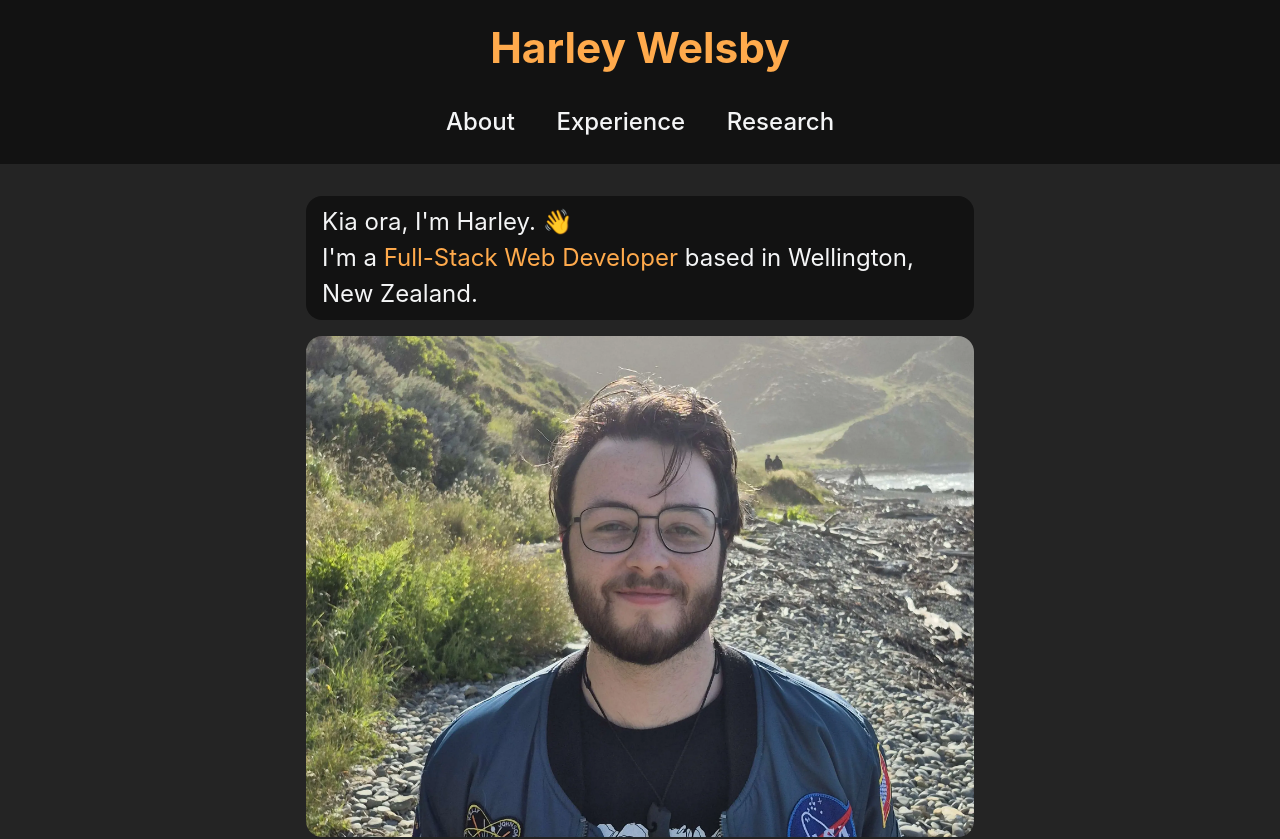
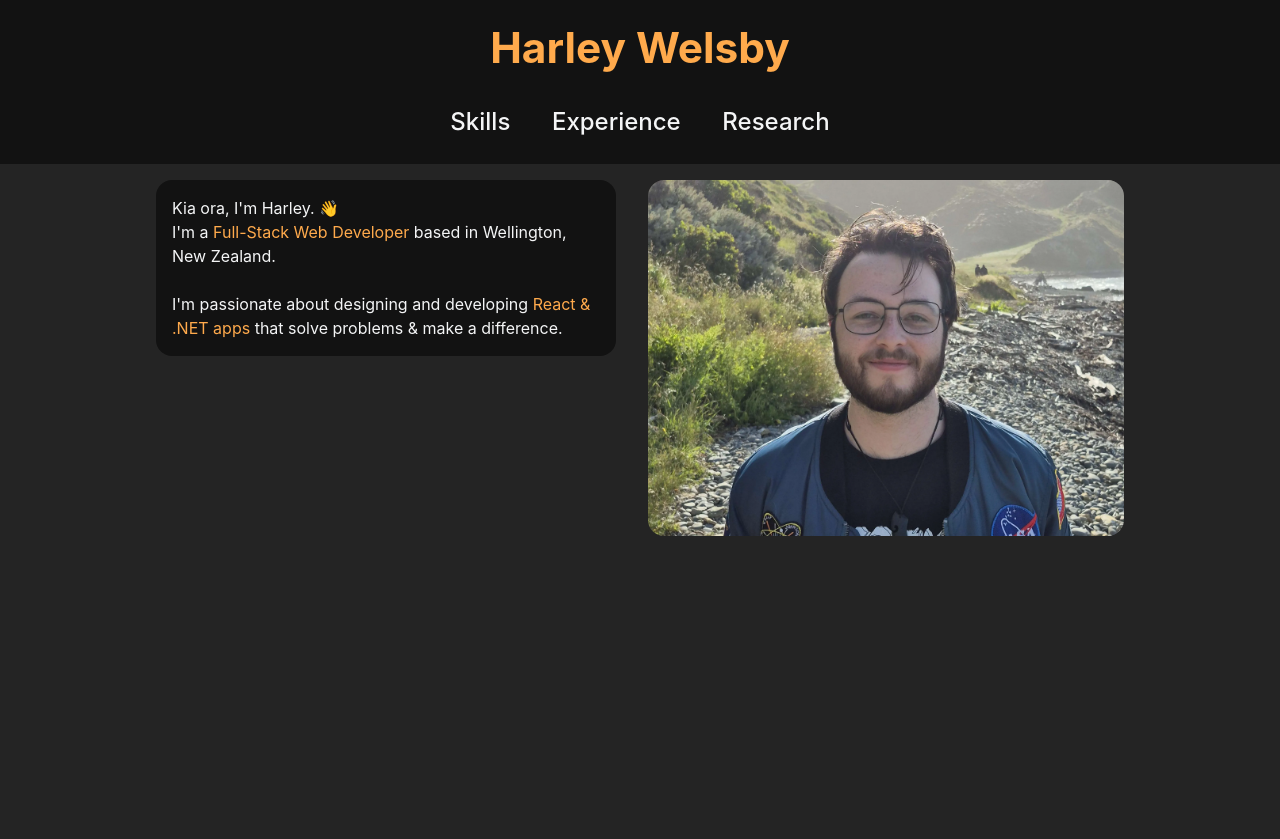
Before and after one commit to harleywelsby/Portfolio-Site, a React (Vite) app in the folder vNext/portfolio-site/: page / in a window 1280 px wide. Shown: the top 839 px of the page. After the commit the page ends 800 px from the top, so only its background shows below. Built offline with nearby package versions, Linux system fonts and the light colour scheme.

Commit message:
Rough desktop layout

```diff
--- a/vNext/portfolio-site/src/components/AboutMe.tsx
+++ b/vNext/portfolio-site/src/components/AboutMe.tsx
@@ -1,9 +1,14 @@
 import styled from 'styled-components';
 import { zIndex } from '../shared/styles/styleConstants';
+import { useMediaQuery } from 'react-responsive';
 
 function AboutMe() {
+  const isBigScreen = useMediaQuery({ query: '(min-width: 700px)' });
+
   return (
     <SectionWrapper>
+      {!isBigScreen && (
+        <>
           <WelcomeText>
             {`Kia ora, I'm Harley. 👋`}
             <br />
@@ -19,6 +24,27 @@ function AboutMe() {
             <OrangeHighlight>React & .NET apps</OrangeHighlight>
             {` that solve problems & make a difference.`}
           </WelcomeText>
+        </>
+      )}
+      {isBigScreen && (
+        <DesktopWrapper>
+          <WelcomeText>
+            {`Kia ora, I'm Harley. 👋`}
+            <br />
+            {`I'm a `}
+            <OrangeHighlight>Full-Stack Web Developer</OrangeHighlight>
+            {` based in Wellington, New Zealand.`}
+            <br />
+            <br />
+            {`I'm passionate about designing and developing `}
+            <OrangeHighlight>React & .NET apps</OrangeHighlight>
+            {` that solve problems & make a difference.`}
+          </WelcomeText>
+          <ImageWrapper>
+            <ProfilePicImage src="ProfilePic.webp" alt="Profile picture" />
+          </ImageWrapper>
+        </DesktopWrapper>
+      )}
     </SectionWrapper>
   );
 }
@@ -29,7 +55,7 @@ const SectionWrapper = styled.div`
   justify-content: center;
   align-items: center;
 
-  max-width: 700px;
+  max-width: 1000px;
   margin: 0 auto;
 `;
 
@@ -37,7 +63,7 @@ const WelcomeText = styled.p`
   justify-self: center;
 
   color: var(--soft-white);
-  font-size: clamp(1rem, 2vw + 0.7rem, 1.5rem);
+  font-size: 1rem;
   text-align: left;
   padding: 0.5rem 1rem;
   margin: 1rem;
@@ -46,6 +72,15 @@ const WelcomeText = styled.p`
 
   background-color: var(--deep-black);
   border-radius: 1rem;
+
+  height: fit-content;
+
+  width: 90%;
+
+  @media (min-width: 700px) {
+    margin: 0 0 0 1rem;
+    padding: 1rem;
+  }
 `;
 
 const OrangeHighlight = styled.span`
@@ -62,6 +97,16 @@ const ImageWrapper = styled.div`
 const ProfilePicImage = styled.img`
   width: 100%;
   border-radius: 1rem;
+
+  max-width: 1000px;
+`;
+
+const DesktopWrapper = styled.div`
+  display: flex;
+  flex-direction: row;
+
+  margin: 1rem 0;
+  gap: 1rem;
 `;
 
 export default AboutMe;
--- a/vNext/portfolio-site/src/components/Navbar.tsx
+++ b/vNext/portfolio-site/src/components/Navbar.tsx
@@ -9,7 +9,7 @@ function Navbar() {
       </TitleWrapper>
       <NavbarList className="navbar-list">
         <li>
-          <NavbarItem href={'/'}>About</NavbarItem>
+          <NavbarItem href={'/'}>Skills</NavbarItem>
         </li>
         <li>
           <NavbarItem href={'/'}>Experience</NavbarItem>
@@ -36,7 +36,6 @@ const NavbarWrapper = styled.nav`
 
   @media (min-width: 35em) {
     padding-top: 1rem;
-    margin-bottom: 1rem;
   }
 `;
 
```
Also changed, not shown: vNext/portfolio-site/src/components/Skills.tsx (added). Lines whose indentation alone changed are shown as unchanged.
